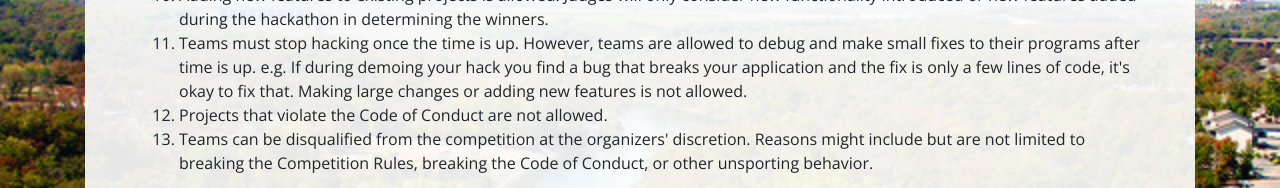
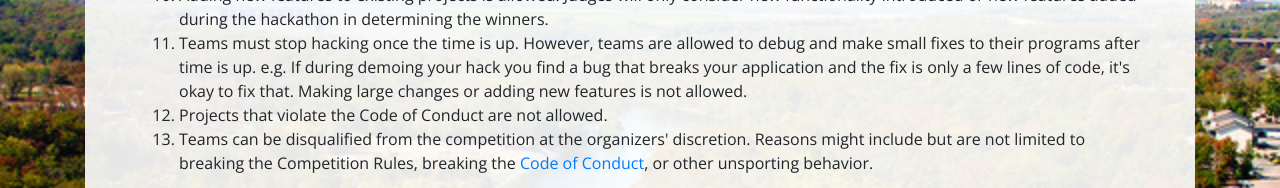
Before and after one commit to wrighta-otc/wrighta-otc.github.io, a website: page rules.html in a window 1280 px wide. Shown: the part 1020-1208 px from the top of the page. Drawn offline with nearby package versions, Linux system fonts and the light colour scheme.

Commit message:
Code of conduct
added link to code of conduct

```diff
--- a/rules.html
+++ b/rules.html
@@ -140,7 +140,7 @@
                                 Projects that violate the Code of Conduct are not allowed.
                             </li>
                             <li>
-                                Teams can be disqualified from the competition at the organizers' discretion. Reasons might include but are not limited to breaking the Competition Rules, breaking the Code of Conduct, or other unsporting behavior.
+                                Teams can be disqualified from the competition at the organizers' discretion. Reasons might include but are not limited to breaking the Competition Rules, breaking the <a href="https://static.mlh.io/docs/mlh-code-of-conduct.pdf">Code of Conduct</a>, or other unsporting behavior.
                             </li>
                         </ol>
                     </div>
```
